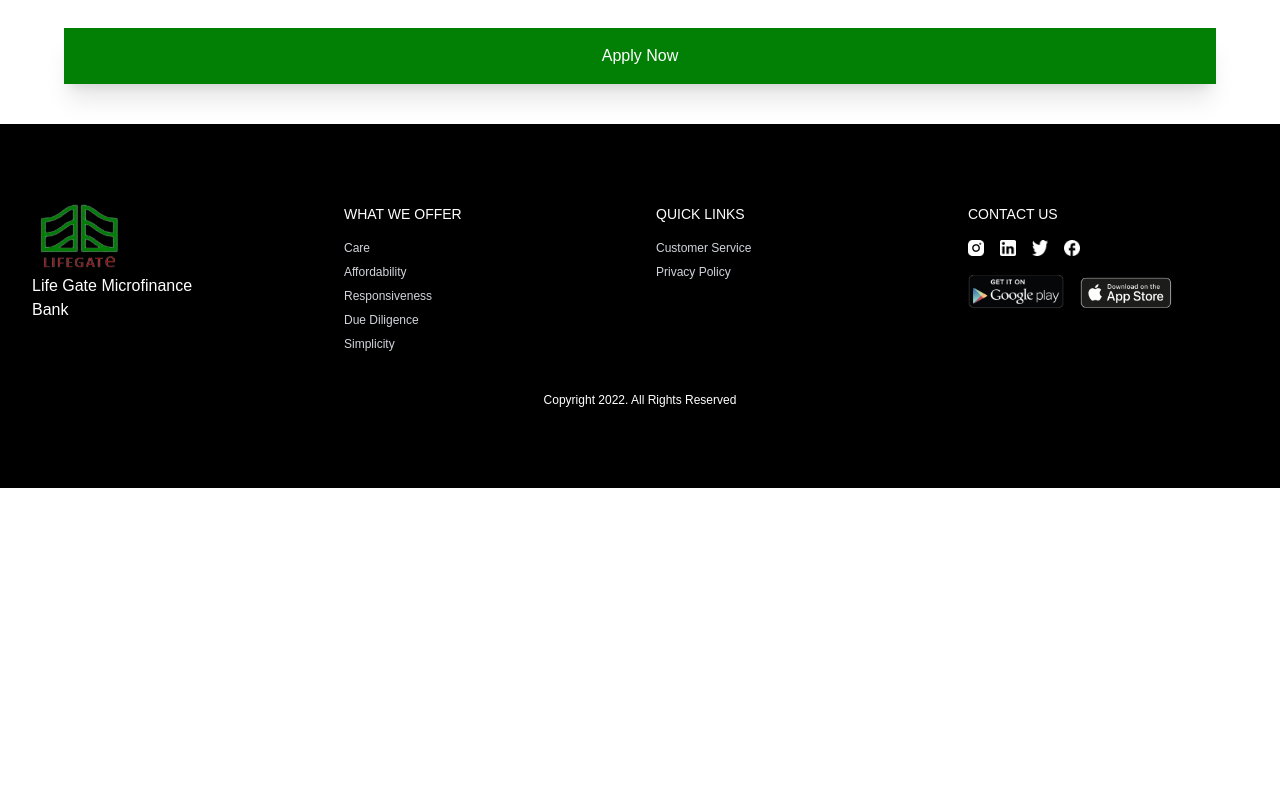
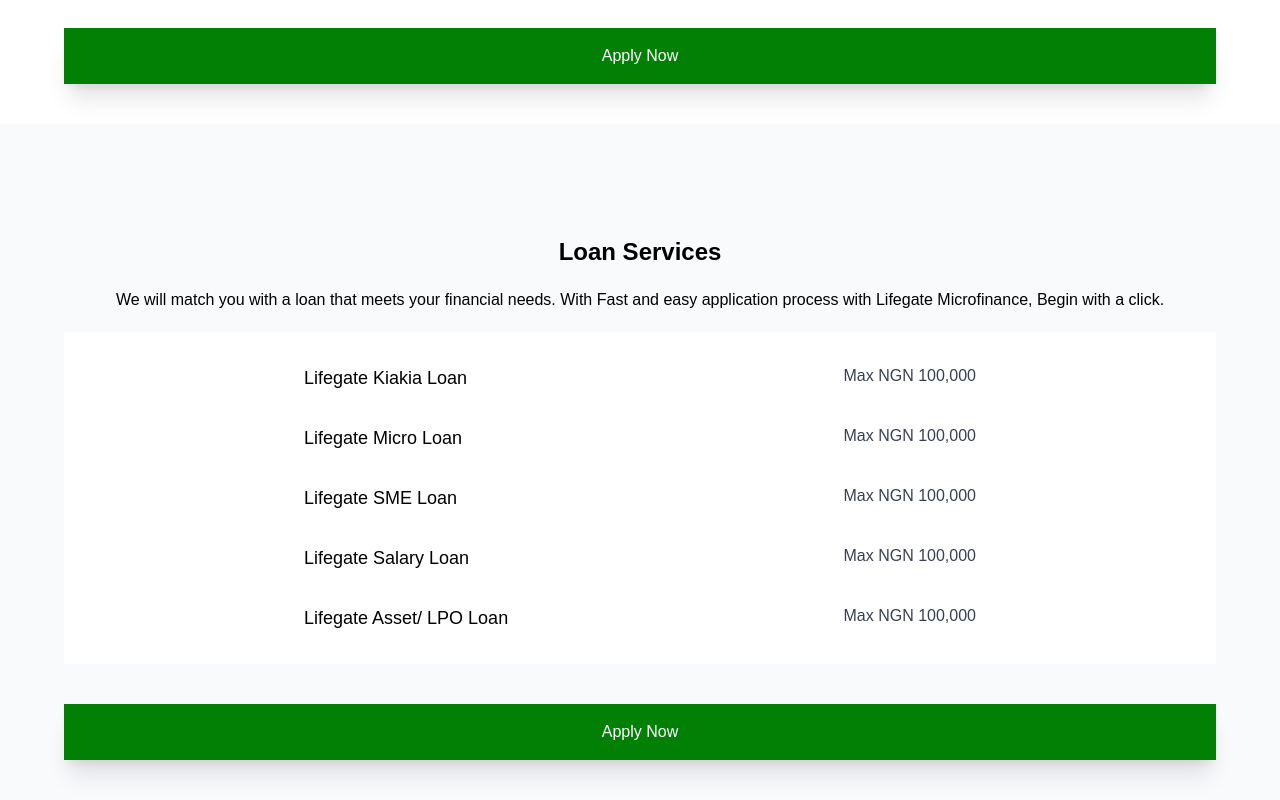
Before and after one commit to Chosen2730/lifegate, a React (Create React App) app: page /services in a window 1280 px wide. Shown: the part 940-1740 px from the top of the page. Before the commit the page ends 1428 px from the top, so only its background shows below. Built offline with nearby package versions, Linux system fonts and the light colour scheme.

Commit message:
completed services page

```diff
--- a/src/Pages/Services.js
+++ b/src/Pages/Services.js
@@ -15,6 +15,13 @@
     { service: "Lifegate Future Account", img: future },
     { service: "Lifegate Invest Account", img: account },
     { service: "Lifegate Social Investor Account", img: social },
+  ];
+  const loans = [
+    { title: "Lifegate Kiakia Loan", amount: "100,000" },
+    { title: "Lifegate Micro Loan", amount: "100,000" },
+    { title: "Lifegate SME Loan", amount: "100,000" },
+    { title: "Lifegate Salary Loan", amount: "100,000" },
+    { title: "Lifegate Asset/ LPO Loan", amount: "100,000" },
   ];
   return (
     <div>
@@ -51,6 +58,36 @@
           Apply Now
         </button>
       </div>
+      <div className='bg-gray-50 p-8'>
+        <div className='max-w-6xl mx-auto my-20 '>
+          <h2 className='font-bold text-2xl text-center'>Loan Services</h2>
+          <p className='text-base my-5 text-center'>
+            We will match you with a loan that meets your financial needs. With
+            Fast and easy application process with Lifegate Microfinance, Begin
+            with a click.
+          </p>
+          <div className='bg-white p-8'>
+            <div className='max-w-2xl mx-auto flex flex-col gap-8'>
+              {loans.map(({ title, amount }, i) => {
+                return (
+                  <div
+                    className='flex flex-col md:flex-row justify-between'
+                    key={i}
+                  >
+                    <h2 className='text-lg font-medium'>{title}</h2>
+                    <h2 className='text-gray-700'>Max NGN {amount}</h2>
+                  </div>
+                );
+              })}
+            </div>
+          </div>
+          <div className='max-w-6xl mx-auto'>
+            <button className='bg-[#028006] text-white p-4 text-center w-full my-10 shadow-xl hover:scale-105 hover:bg-green-900 transition'>
+              Apply Now
+            </button>
+          </div>
+        </div>
+      </div>
     </div>
   );
 };
```
